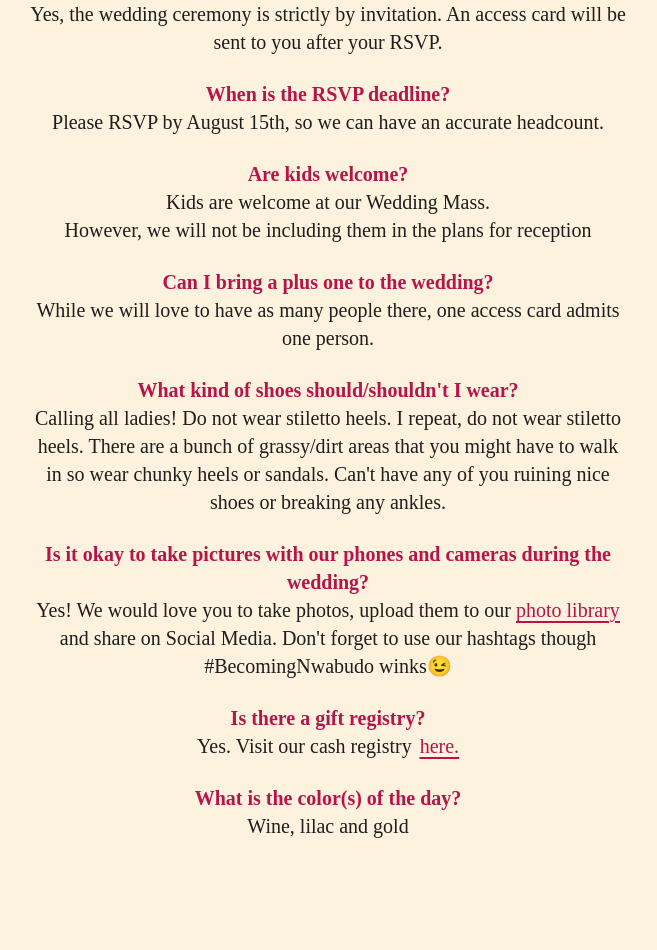
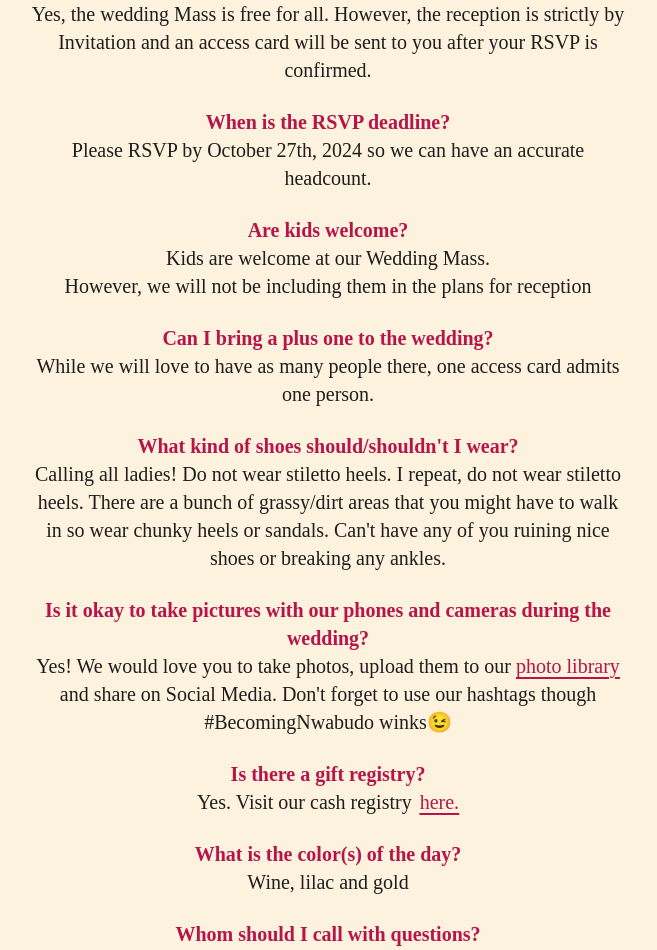
Before and after one commit to nwabudo/becoming-nwabudo, a Next.js app: page / in a window 1280 px wide. Shown: the part 7202-8152 px from the top of the page, without its empty margins (312-969 px from the left). Built offline with nearby package versions, Linux system fonts and the light colour scheme.

Commit message:
introduced gallery link

```diff
--- a/src/modules/home/faqSection/data.js
+++ b/src/modules/home/faqSection/data.js
@@ -9,12 +9,12 @@ export const faqData = [
   {
     id: 2,
     question: "Is the wedding strictly by invitation?",
-    answer: "Yes, the wedding ceremony is strictly by invitation. An access card will be sent to you after your RSVP."
+    answer: "Yes, the wedding Mass is free for all. However, the reception is strictly by Invitation and an access card will be sent to you after your RSVP is confirmed."
   },
   {
     id: 3,
     question: "When is the RSVP deadline?",
-    answer: "Please RSVP by August 15th, so we can have an accurate headcount."
+    answer: "Please RSVP by October 27th, 2024 so we can have an accurate headcount."
   },
   {
     id: 4,
@@ -67,4 +67,9 @@ export const faqData = [
     question: "What is the color(s) of the day?",
     answer: "Wine, lilac and gold"
   },
+  {
+    id: 11,
+    question: "Whom should I call with questions?",
+    answer: "Please call our lovely event planner Florence on +2347060485729 or Innocent on +2348163667678."
+  }
 ]
```
